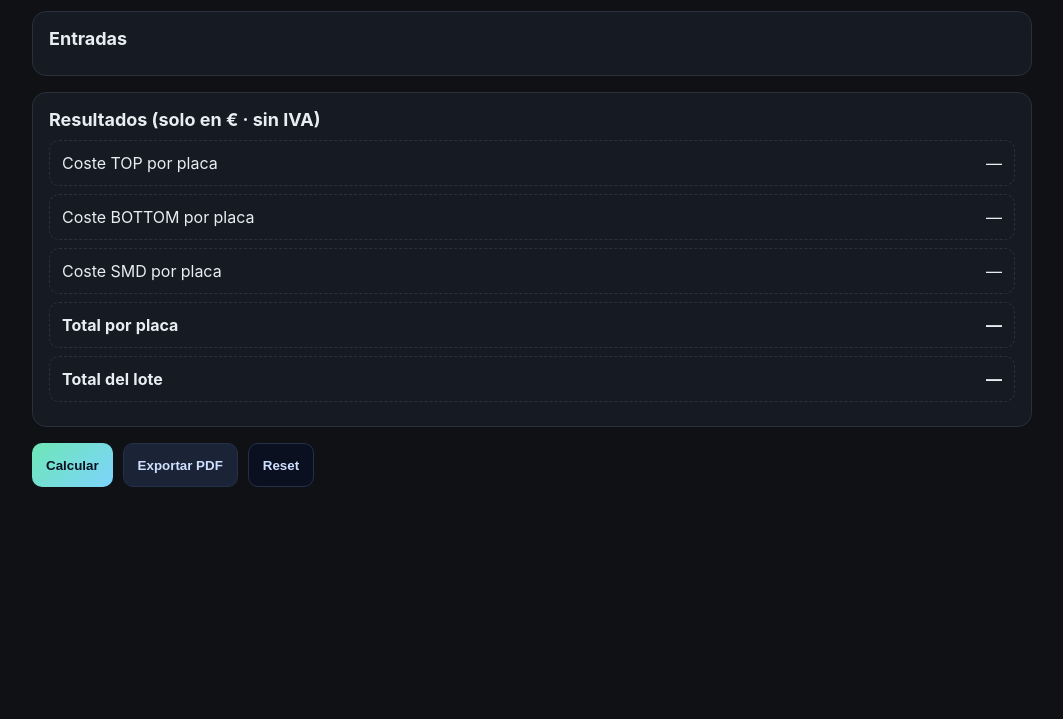
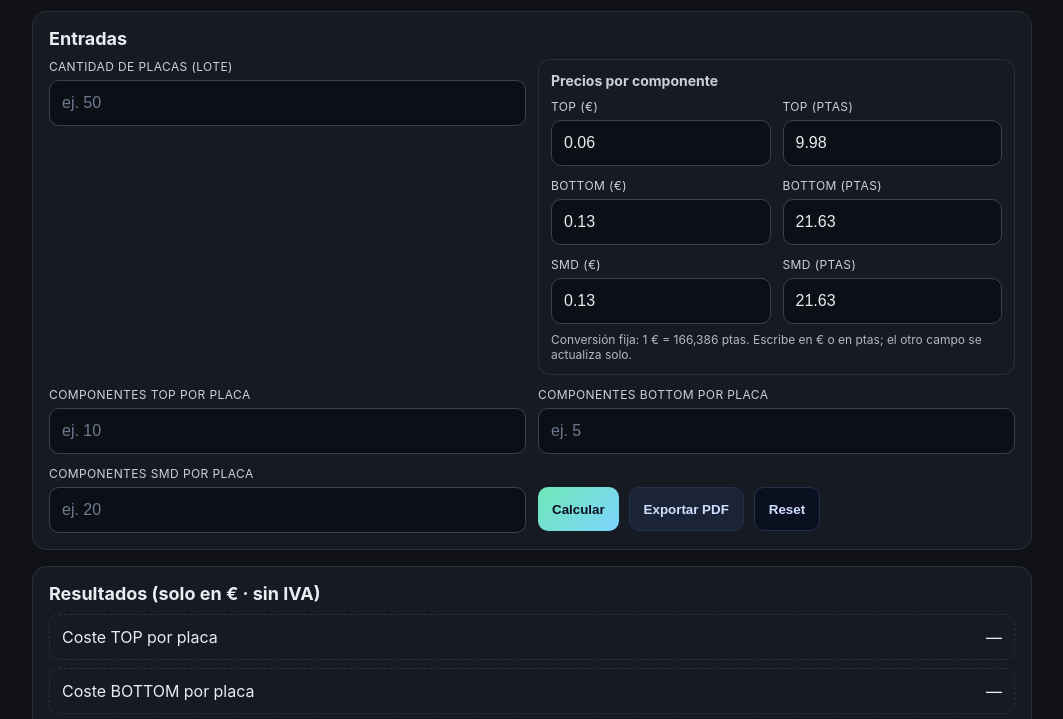
Before and after one commit to albertel93/Calculadora-pcb, a plain HTML site: page index.html in a window 1280 px wide. Shown: the part 57-776 px from the top of the page, without its empty margins (108-1171 px from the left). Drawn offline with Linux system fonts and the light colour scheme.

Commit message:
Update index.html

```diff
--- a/index.html
+++ b/index.html
@@ -37,6 +37,7 @@
     #pdfBtn{background:#1b2436}
     .note{color:var(--muted);font-size:12px;margin-top:8px}
 
+    /* Hoja PDF */
     #printSheet{display:none}
     #printSheet .sheet{
       width:210mm; min-height:297mm; padding:18mm; background:#fff; color:#111;
@@ -67,7 +68,71 @@
 
     <div class="card">
       <h2>Entradas</h2>
-      <!-- aquí irían tus inputs como antes -->
+      <div class="row">
+        <div class="field">
+          <div class="label">Cantidad de placas (lote)</div>
+          <input id="qty" type="number" inputmode="numeric" placeholder="ej. 50" value="">
+        </div>
+
+        <div class="group">
+          <h3>Precios por componente</h3>
+          <div class="inputs2">
+            <div class="field">
+              <div class="label">TOP (€)</div>
+              <input id="topEUR" type="text" value="0.06" oninput="syncPair('top','EUR');">
+            </div>
+            <div class="field">
+              <div class="label">TOP (ptas)</div>
+              <input id="topPTA" type="text" value="" oninput="syncPair('top','PTA');">
+            </div>
+
+            <div class="field">
+              <div class="label">BOTTOM (€)</div>
+              <input id="botEUR" type="text" value="0.13" oninput="syncPair('bot','EUR');">
+            </div>
+            <div class="field">
+              <div class="label">BOTTOM (ptas)</div>
+              <input id="botPTA" type="text" value="" oninput="syncPair('bot','PTA');">
+            </div>
+
+            <div class="field">
+              <div class="label">SMD (€)</div>
+              <input id="smdEUR" type="text" value="0.13" oninput="syncPair('smd','EUR');">
+            </div>
+            <div class="field">
+              <div class="label">SMD (ptas)</div>
+              <input id="smdPTA" type="text" value="" oninput="syncPair('smd','PTA');">
+            </div>
+          </div>
+          <div class="note">Conversión fija: 1 € = 166,386 ptas. Escribe en € o en ptas; el otro campo se actualiza solo.</div>
+        </div>
+      </div>
+
+      <div class="row" style="margin-top:12px">
+        <div class="field">
+          <div class="label">Componentes TOP por placa</div>
+          <input id="topCount" type="number" inputmode="numeric" placeholder="ej. 10" value="">
+        </div>
+        <div class="field">
+          <div class="label">Componentes BOTTOM por placa</div>
+          <input id="botCount" type="number" inputmode="numeric" placeholder="ej. 5" value="">
+        </div>
+      </div>
+
+      <div class="row" style="margin-top:12px">
+        <div class="field">
+          <div class="label">Componentes SMD por placa</div>
+          <input id="smdCount" type="number" inputmode="numeric" placeholder="ej. 20" value="">
+        </div>
+        <div class="field">
+          <div class="label">&nbsp;</div>
+          <div class="actions">
+            <button id="calcBtn" type="button" onclick="calc()">Calcular</button>
+            <button id="pdfBtn" type="button" onclick="exportPDF()">Exportar PDF</button>
+            <button id="resetBtn" type="button" onclick="resetAll()">Reset</button>
+          </div>
+        </div>
+      </div>
     </div>
 
     <div class="card">
@@ -77,12 +142,6 @@
       <div class="kpi"><span>Coste SMD por placa</span><span id="smdPerBoard">—</span></div>
       <div class="kpi"><strong>Total por placa</strong><strong id="totalPerBoard">—</strong></div>
       <div class="kpi"><strong>Total del lote</strong><strong id="totalLot">—</strong></div>
-    </div>
-
-    <div class="actions">
-      <button id="calcBtn" type="button" onclick="calc()">Calcular</button>
-      <button id="pdfBtn" type="button" onclick="exportPDF()">Exportar PDF</button>
-      <button id="resetBtn" type="button" onclick="resetAll()">Reset</button>
     </div>
   </div>
 
@@ -113,63 +172,82 @@
     var EUR_TO_PTAS = 166.386;
     var syncing = false;
 
-    function num(v){ if (typeof v!=="string") v=String(v??""); v=v.replace(',', '.').replace(/[^0-9.\-]/g,''); var n=parseFloat(v); return isFinite(n)?n:0; }
-    function fmtEUR(v){ v=Math.round(v*10000)/10000; return "€ "+v.toFixed(4); }
+    function num(v){
+      if (typeof v !== 'string') v = String(v == null ? '' : v);
+      v = v.replace(',', '.').replace(/[^0-9.\-]/g, '');
+      var n = parseFloat(v);
+      return isFinite(n) ? n : 0;
+    }
+    function fmtEUR(v){ v = Math.round(v*10000)/10000; return "€ " + v.toFixed(4); }
 
-    function syncPair(base,from){
-      if(syncing) return;
-      syncing=true;
-      var eurInput=document.getElementById(base+"EUR");
-      var ptaInput=document.getElementById(base+"PTA");
-      if(from==="EUR"){
-        var eur=num(eurInput.value);
-        var pta=eur*EUR_TO_PTAS;
-        ptaInput.value=eurInput.value===""?"":(Math.round(pta*100)/100).toFixed(2);
+    function syncPair(base, from){
+      if (syncing) return;
+      syncing = true;
+      var eurInput = document.getElementById(base + "EUR");
+      var ptaInput = document.getElementById(base + "PTA");
+
+      if (from === "EUR"){
+        var eur = num(eurInput.value);
+        var pta = eur * EUR_TO_PTAS;
+        ptaInput.value = eurInput.value === "" ? "" : (Math.round(pta*100)/100).toFixed(2);
       } else {
-        var pta2=num(ptaInput.value);
-        var eur2=pta2/EUR_TO_PTAS;
-        eurInput.value=ptaInput.value===""?"":(Math.round(eur2*10000)/10000).toFixed(4);
+        var pta2 = num(ptaInput.value);
+        var eur2 = pta2 / EUR_TO_PTAS;
+        eurInput.value = ptaInput.value === "" ? "" : (Math.round(eur2*10000)/10000).toFixed(4);
       }
-      syncing=false;
+      syncing = false;
     }
 
     function calc(){
       syncPair('top','EUR'); syncPair('bot','EUR'); syncPair('smd','EUR');
-      var qty=num(document.getElementById("qty")?.value);
-      var topCount=num(document.getElementById("topCount")?.value);
-      var botCount=num(document.getElementById("botCount")?.value);
-      var smdCount=num(document.getElementById("smdCount")?.value);
-      var topEUR=num(document.getElementById("topEUR")?.value);
-      var botEUR=num(document.getElementById("botEUR")?.value);
-      var smdEUR=num(document.getElementById("smdEUR")?.value);
-      var top=topCount*topEUR, bot=botCount*botEUR, smd=smdCount*smdEUR;
-      var total=top+bot+smd, lot=total*qty;
-      document.getElementById("topPerBoard").textContent=fmtEUR(top);
-      document.getElementById("botPerBoard").textContent=fmtEUR(bot);
-      document.getElementById("smdPerBoard").textContent=fmtEUR(smd);
-      document.getElementById("totalPerBoard").textContent=fmtEUR(total);
-      document.getElementById("totalLot").textContent=fmtEUR(lot);
+
+      var qty = num(document.getElementById("qty").value);
+      var topCount = num(document.getElementById("topCount").value);
+      var botCount = num(document.getElementById("botCount").value);
+      var smdCount = num(document.getElementById("smdCount").value);
+
+      var topEUR = num(document.getElementById("topEUR").value);
+      var botEUR = num(document.getElementById("botEUR").value);
+      var smdEUR = num(document.getElementById("smdEUR").value);
+
+      var top = topCount * topEUR;
+      var bot = botCount * botEUR;
+      var smd = smdCount * smdEUR;
+      var total = top + bot + smd;
+      var lot = total * qty;
+
+      document.getElementById("topPerBoard").textContent   = fmtEUR(top);
+      document.getElementById("botPerBoard").textContent   = fmtEUR(bot);
+      document.getElementById("smdPerBoard").textContent   = fmtEUR(smd);
+      document.getElementById("totalPerBoard").textContent = fmtEUR(total);
+      document.getElementById("totalLot").textContent      = fmtEUR(lot);
     }
 
     function resetAll(){
-      ["qty","topCount","botCount","smdCount","topEUR","topPTA","botEUR","botPTA","smdEUR","smdPTA"]
-      .forEach(id=>{var el=document.getElementById(id); if(el) el.value="";});
-      ["topPerBoard","botPerBoard","smdPerBoard","totalPerBoard","totalLot"]
-      .forEach(id=>document.getElementById(id).textContent="—");
+      var fields = ["qty","topCount","botCount","smdCount","topEUR","topPTA","botEUR","botPTA","smdEUR","smdPTA"];
+      fields.forEach(function(id){ var el = document.getElementById(id); if (el) el.value = ""; });
+      var outs = ["topPerBoard","botPerBoard","smdPerBoard","totalPerBoard","totalLot"];
+      outs.forEach(function(id){ document.getElementById(id).textContent = "—"; });
     }
 
     function exportPDF(){
       calc();
-      document.getElementById("pLogo").src=LOGO_URL;
-      var now=new Date();
-      var fecha=now.toLocaleDateString('es-ES')+" "+now.toLocaleTimeString('es-ES',{hour:'2-digit',minute:'2-digit'});
-      document.getElementById("pDate").textContent="Generado: "+fecha;
-      document.getElementById("pTopCount").textContent=document.getElementById("topCount")?.value||"—";
-      document.getElementById("pBotCount").textContent=document.getElementById("botCount")?.value||"—";
-      document.getElementById("pSmdCount").textContent=document.getElementById("smdCount")?.value||"—";
-      document.getElementById("pCostPerUnit").textContent=document.getElementById("totalPerBoard")?.textContent||"—";
+      document.getElementById("pLogo").src = LOGO_URL;
+      var now = new Date();
+      var fecha = now.toLocaleDateString('es-ES') + " " + now.toLocaleTimeString('es-ES', {hour: '2-digit', minute:'2-digit'});
+      document.getElementById("pDate").textContent = "Generado: " + fecha;
+      document.getElementById("pTopCount").textContent = document.getElementById("topCount").value || "—";
+      document.getElementById("pBotCount").textContent = document.getElementById("botCount").value || "—";
+      document.getElementById("pSmdCount").textContent = document.getElementById("smdCount").value || "—";
+      document.getElementById("pCostPerUnit").textContent = document.getElementById("totalPerBoard").textContent || "—";
       window.print();
     }
+
+    (function init(){
+      document.getElementById("logo").src = LOGO_URL;
+      document.getElementById("pLogo").src = LOGO_URL;
+      syncPair('top','EUR'); syncPair('bot','EUR'); syncPair('smd','EUR');
+    })();
   </script>
 </body>
 </html>
```
